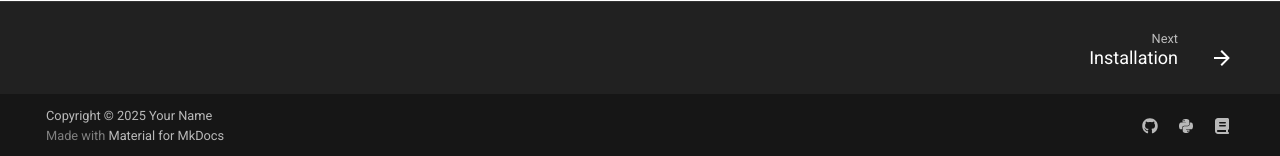
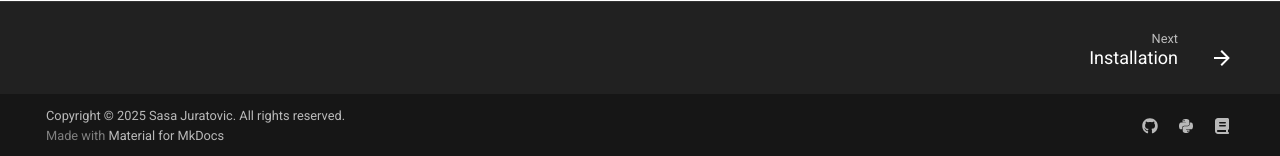
Before and after one commit to sjuratov/microsoft-agent-framework-with-ollama-1, an MkDocs documentation site: the page built from docs/index.md, in a window 1280 px wide and 900 px high, scrolled down 2663 px. Shown: the part 741-897 px from the top of the window. Built offline with MkDocs 1.6.1 and Material for MkDocs 9.7.7, drawn with Linux system fonts in a browser that asks for light colours; comment, search, counter and statistics services are not loaded.

Commit message:
fix(docs): update author and repository links in mkdocs configuration

```diff
--- a/mkdocs.yml
+++ b/mkdocs.yml
@@ -1,13 +1,13 @@
 site_name: Slogan Writer-Reviewer Agent System
 site_description: Multi-agent CLI application for generating creative slogans through iterative Writer-Reviewer collaboration using Microsoft Agent Framework and Ollama
-site_author: Your Name
-site_url: https://yourusername.github.io/microsoft-agent-framework-with-ollama-1/
-repo_url: https://github.com/yourusername/microsoft-agent-framework-with-ollama-1
+site_author: Sasa Juratovic
+site_url: https://sjuratov.github.io/microsoft-agent-framework-with-ollama-1/
+repo_url: https://github.com/sjuratov/microsoft-agent-framework-with-ollama-1
 repo_name: GitHub
 edit_uri: edit/main/docs/
 
 # Copyright notice in footer
-copyright: Copyright &copy; 2025 Your Name
+copyright: Copyright &copy; 2025 Sasa Juratovic. All rights reserved.
 
 theme:
   name: material
@@ -175,13 +175,13 @@
   # Social links in footer
   social:
     - icon: fontawesome/brands/github
-      link: https://github.com/yourusername/microsoft-agent-framework-with-ollama-1
+      link: https://github.com/sjuratov/microsoft-agent-framework-with-ollama-1
       name: GitHub Repository
     - icon: fontawesome/brands/python
       link: https://www.python.org/
       name: Built with Python
     - icon: fontawesome/solid/book
-      link: https://microsoft.github.io/autogen/
+      link: https://learn.microsoft.com/en-us/agent-framework/overview/agent-framework-overview
       name: Microsoft Agent Framework
 
   # Analytics (optional - add your tracking ID)
```
